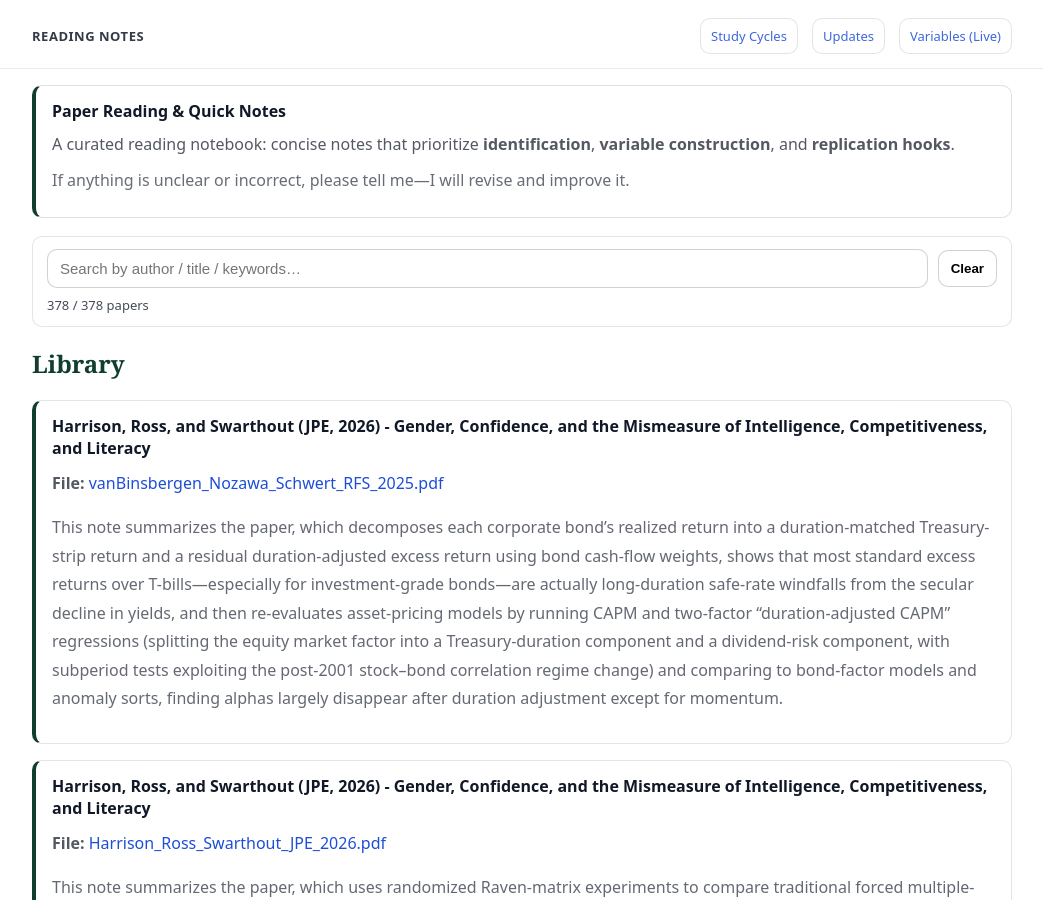
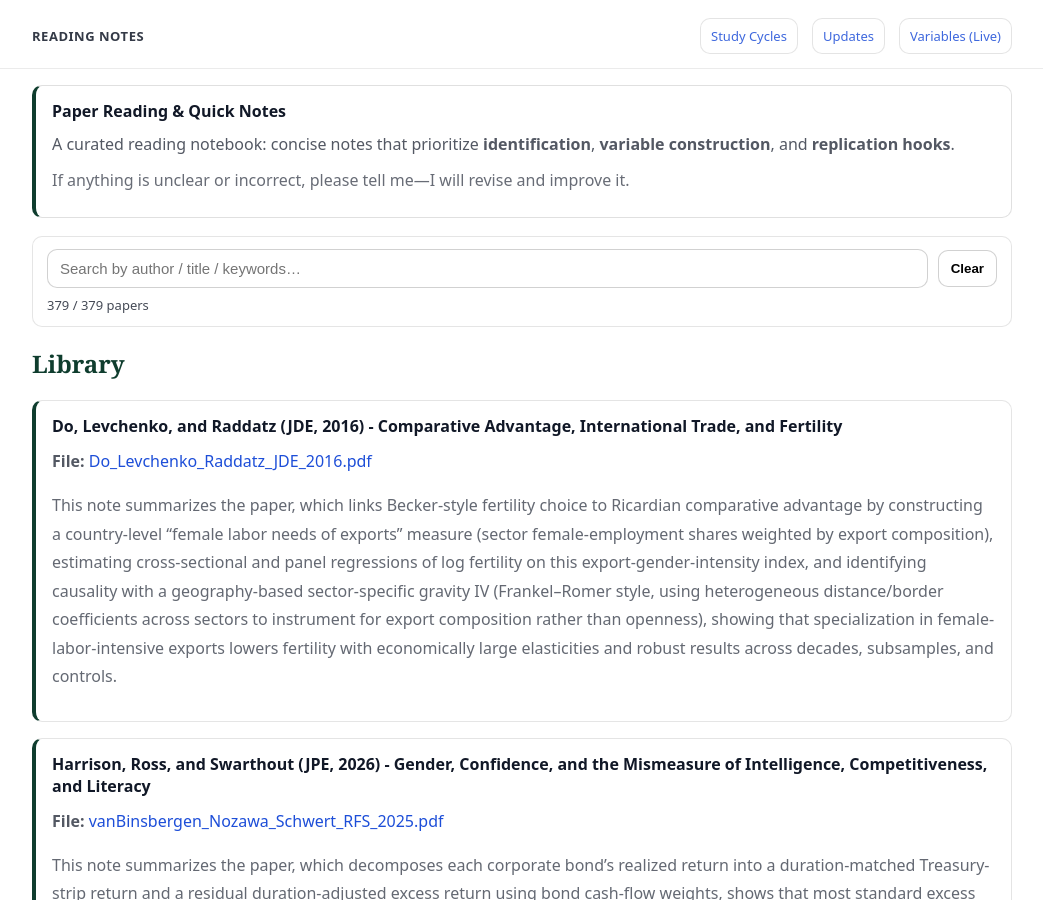
Before and after one commit to yaxinzn/study-archive, a Jekyll site: the page built from reading/index.md, in a window 1280 px wide and 900 px high. Shown: the whole window, without its empty margins (118-1161 px from the left). Built offline with Jekyll 4.4.1, drawn with Linux system fonts in a browser that asks for light colours.

Commit message:
Reading: add/update Do_Levchenko_Raddatz_JDE_2016.pdf

```diff
--- a/_data/reading.yml
+++ b/_data/reading.yml
@@ -1,3 +1,7 @@
+- title: "Do, Levchenko, and Raddatz (JDE, 2016) - Comparative Advantage, International Trade, and Fertility"
+  file: "Do_Levchenko_Raddatz_JDE_2016.pdf"
+  desc: "This note summarizes the paper, which links Becker-style fertility choice to Ricardian comparative advantage by constructing a country-level “female labor needs of exports” measure (sector female-employment shares weighted by export composition), estimating cross-sectional and panel regressions of log fertility on this export-gender-intensity index, and identifying causality with a geography-based sector-specific gravity IV (Frankel–Romer style, using heterogeneous distance/border coefficients across sectors to instrument for export composition rather than openness), showing that specialization in female-labor-intensive exports lowers fertility with economically large elasticities and robust results across decades, subsamples, and controls."
+
 - title: "Harrison, Ross, and Swarthout (JPE, 2026) - Gender, Confidence, and the Mismeasure of Intelligence, Competitiveness, and Literacy"
   file: "vanBinsbergen_Nozawa_Schwert_RFS_2025.pdf"
   desc: "This note summarizes the paper, which decomposes each corporate bond’s realized return into a duration-matched Treasury-strip return and a residual duration-adjusted excess return using bond cash-flow weights, shows that most standard excess returns over T-bills—especially for investment-grade bonds—are actually long-duration safe-rate windfalls from the secular decline in yields, and then re-evaluates asset-pricing models by running CAPM and two-factor “duration-adjusted CAPM” regressions (splitting the equity market factor into a Treasury-duration component and a dividend-risk component, with subperiod tests exploiting the post-2001 stock–bond correlation regime change) and comparing to bond-factor models and anomaly sorts, finding alphas largely disappear after duration adjustment except for momentum."
```
Also changed, not shown: 1 other file.
